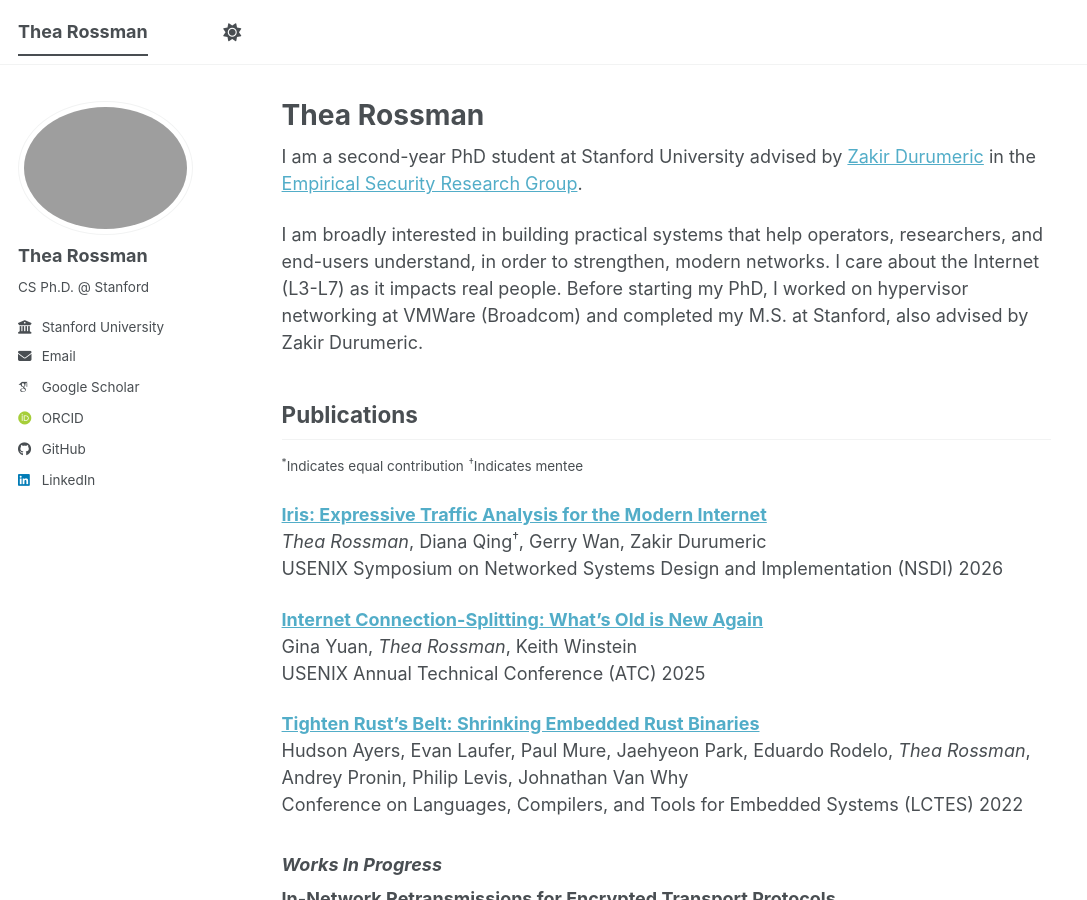
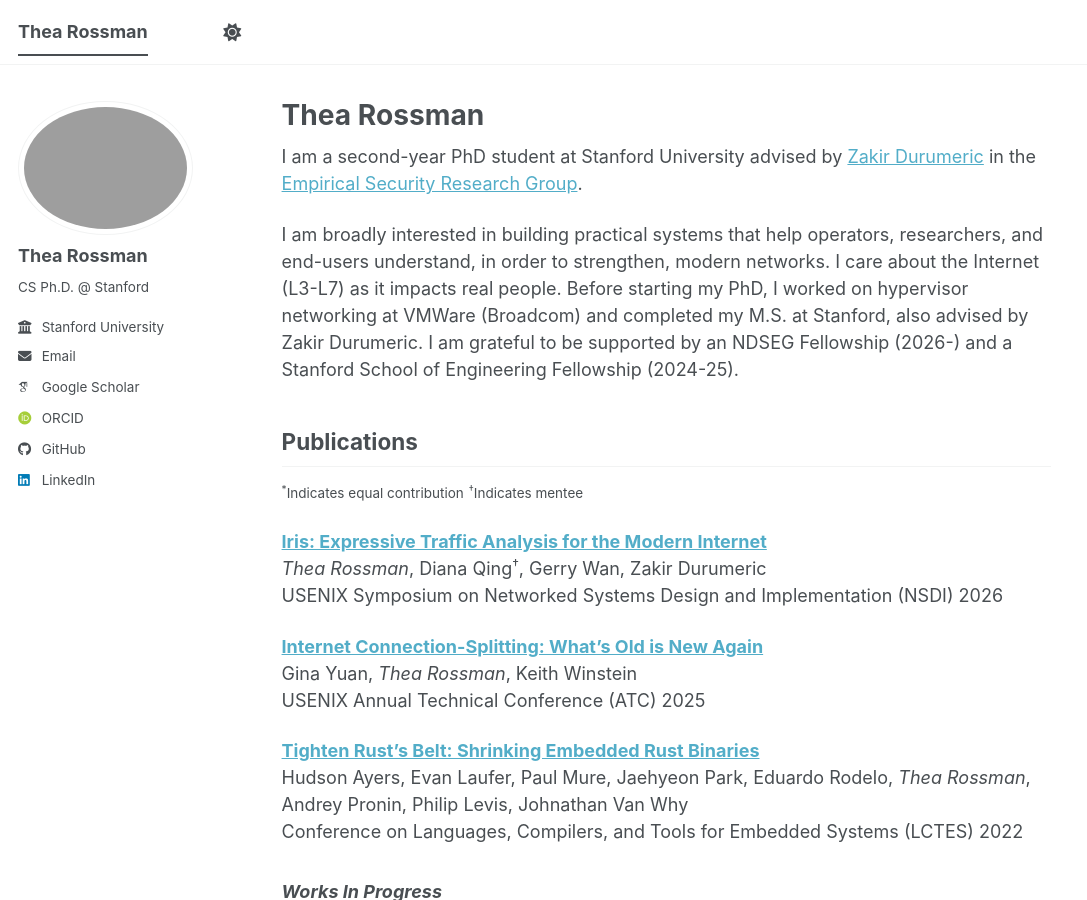
Before and after one commit to thearossman/thearossman.github.io, a Jekyll site: the page built from _pages/about.md, in a window 1280 px wide and 900 px high. Shown: the whole window, without its empty margins (0-1087 px from the left). Built offline with Jekyll 4.4.1, drawn with Linux system fonts in a browser that asks for light colours; some web fonts are replaced; a script bundle is joined from its source files by our own code; library files that are not in the unit come from our copies.

Commit message:
add funding

```diff
--- a/_pages/about.md
+++ b/_pages/about.md
@@ -9,7 +9,7 @@ redirect_from:
 
 I am a second-year PhD student at Stanford University advised by [Zakir Durumeric](https://zakird.com) in the [Empirical Security Research Group](https://esrg.stanford.edu).
 
-I am broadly interested in building practical systems that help operators, researchers, and end-users understand, in order to strengthen, modern networks. I care about the Internet (L3-L7) as it impacts real people. Before starting my PhD, I worked on hypervisor networking at VMWare (Broadcom) and completed my M.S. at Stanford, also advised by Zakir Durumeric.
+I am broadly interested in building practical systems that help operators, researchers, and end-users understand, in order to strengthen, modern networks. I care about the Internet (L3-L7) as it impacts real people. Before starting my PhD, I worked on hypervisor networking at VMWare (Broadcom) and completed my M.S. at Stanford, also advised by Zakir Durumeric. I am grateful to be supported by an NDSEG Fellowship (2026-) and a Stanford School of Engineering Fellowship (2024-25).
 
 ## Publications <a id="publications"></a>
 
```
